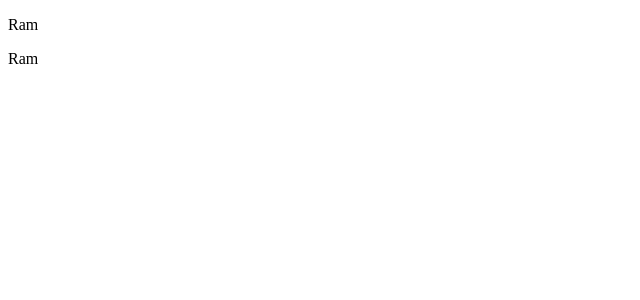
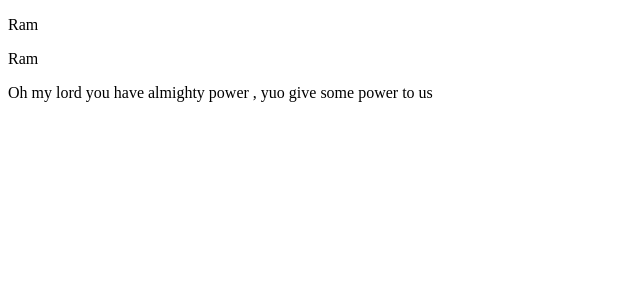
Before and after one commit to Rajan-kumar-2026/Practice-Git, an Angular app: page / in a window 1280 px wide. Shown: the top 300 px of the page, without its empty margins (0-640 px from the left). Built offline with nearby package versions, Linux system fonts and the light colour scheme.

Commit message:
add more line in app.component.html

```diff
--- a/src/app/app.component.html
+++ b/src/app/app.component.html
@@ -1,5 +1,5 @@
 <div class="">
   <p>Ram</p>
   <p>Ram</p>
-
+  <p>Oh my lord you  have almighty power , yuo give some power to us</p>
 </div>
```
